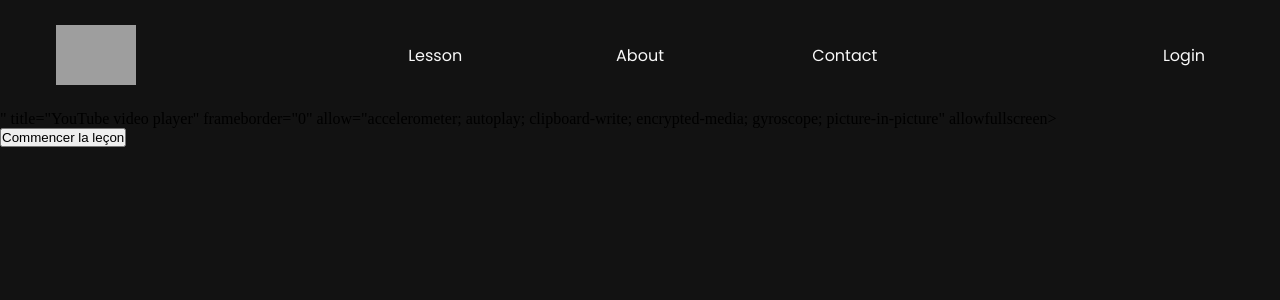
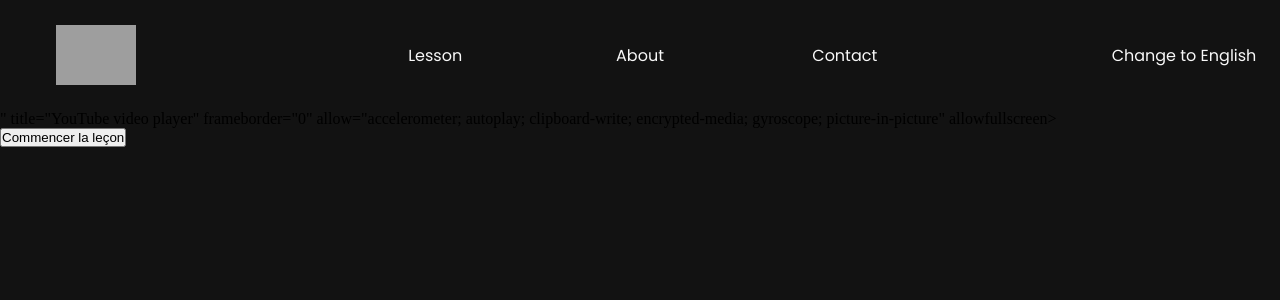
Before and after one commit to g-imhoff/FE-website, a PHP site: page / in a window 1280 px wide. Shown: the top 300 px of the page. Run offline with PHP 8.4, Linux system fonts and the light colour scheme; data that the repository does not hold is empty; grey boxes are pictures that could not be loaded.

Commit message:
starting to translate the website

```diff
--- a/css/header.css
+++ b/css/header.css
@@ -172,6 +172,10 @@ header {
             box-shadow: inset 100vh 0 0 0 var(--darkerPrimaryBlueColor);
             color: var(--white);
         }
+
+        a {
+            width: 100vw;
+        }
     }
 
     /*Second header settings*/
--- a/index.php
+++ b/index.php
@@ -18,11 +18,11 @@
     </head>
 
     <?php
-        include "./php/header.php";
+        include_once "./php-include/header.php";
     ?>
 
     <?php
-        include './php/main.php'
+        include_once './php-include/main.php'
     ?>
 
 </html>
--- a/php/header.php
+++ b/php-include/header.php
@@ -24,7 +24,7 @@
     </nav>
 
     <!-- Login -->
-    <a href="./login.php" class="login-animation"><p>Login</p></a>
+    <a href="./login.php" class="login-animation"><p>Change to English</p></a>
 
     <!-- Burger Menu -->
     <div id="burger-menu">
@@ -47,7 +47,7 @@
             <li><a href="./lesson.php"><p>Lesson</p></a></li>
             <li><a href="./about.php"><p>About</p></a></li>
             <li><a href="./contact.php"><p>Contact</p></a></li>
-            <li><a href="./login.php"><p>Login</p></a></li>
+            <li><a href="./login.php"><p>Change to English</p></a></li>
         </ul>
     </div>
 
```
Also changed, not shown: php-include/db-connect.php (renamed from php/db-connect.php), php-include/main.php (renamed from php/main.php).
